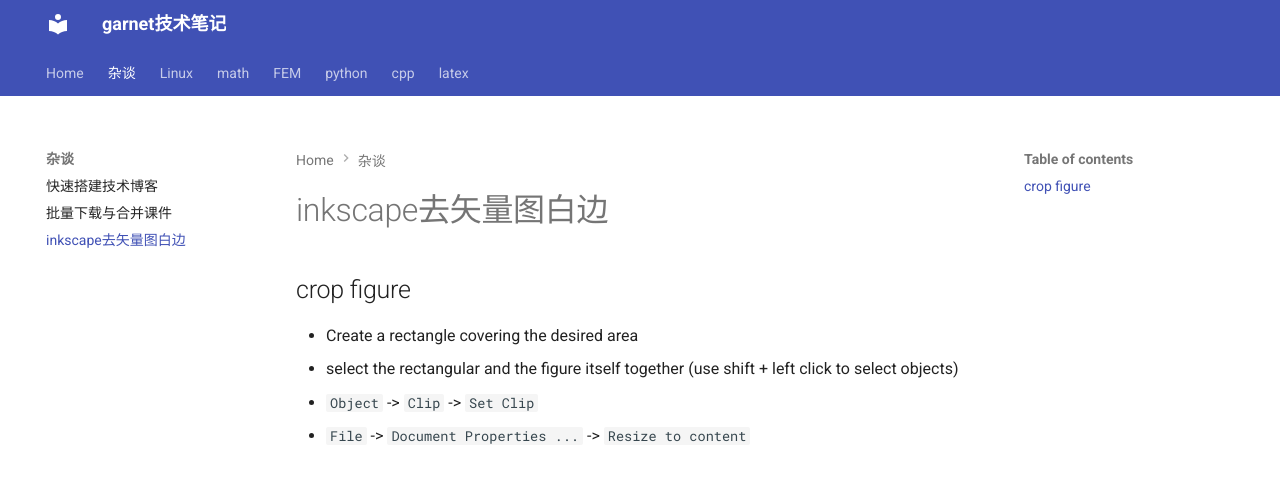
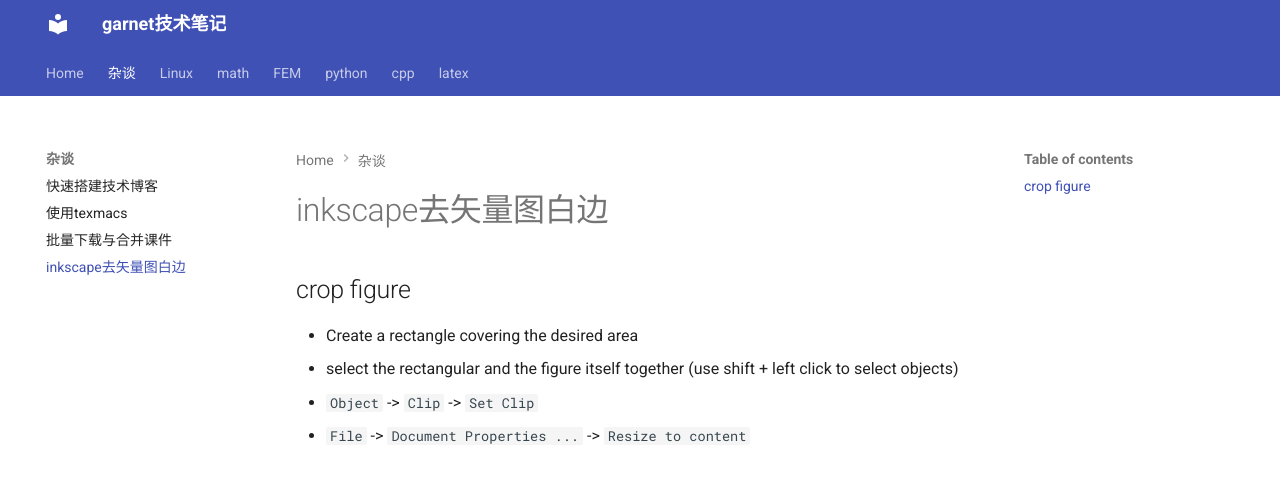
Before and after one commit to ymma98/technotes, an MkDocs documentation site: the page built from docs/杂谈/inkscape去矢量图白边.md, in a window 1280 px wide. Shown: the top 483 px of the page. Built offline with MkDocs 1.6.1 and Material for MkDocs 9.7.7, drawn with Linux system fonts in a browser that asks for light colours.

Commit message:
Update mkdocs.yml

```diff
--- a/mkdocs.yml
+++ b/mkdocs.yml
@@ -3,6 +3,7 @@ nav:
   - Home: index.md
   - 杂谈:
       - 快速搭建技术博客: 杂谈/快速搭建技术博客.md
+      - 使用texmacs: 杂谈/使用texmacs.md
       - 批量下载与合并课件: 杂谈/批量下载与合并课件.md
       - inkscape去矢量图白边: 杂谈/inkscape去矢量图白边.md
   - Linux:
```
